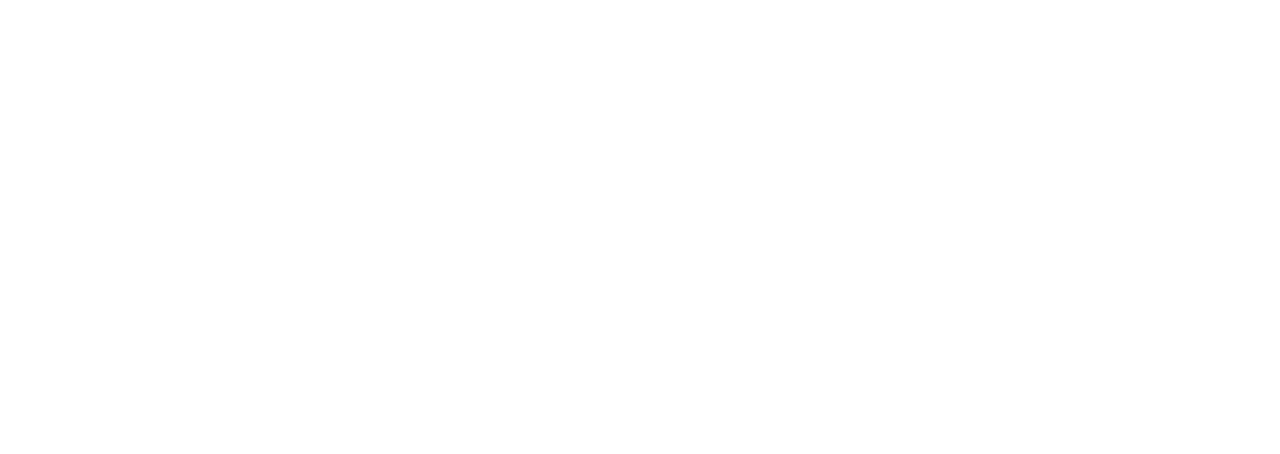
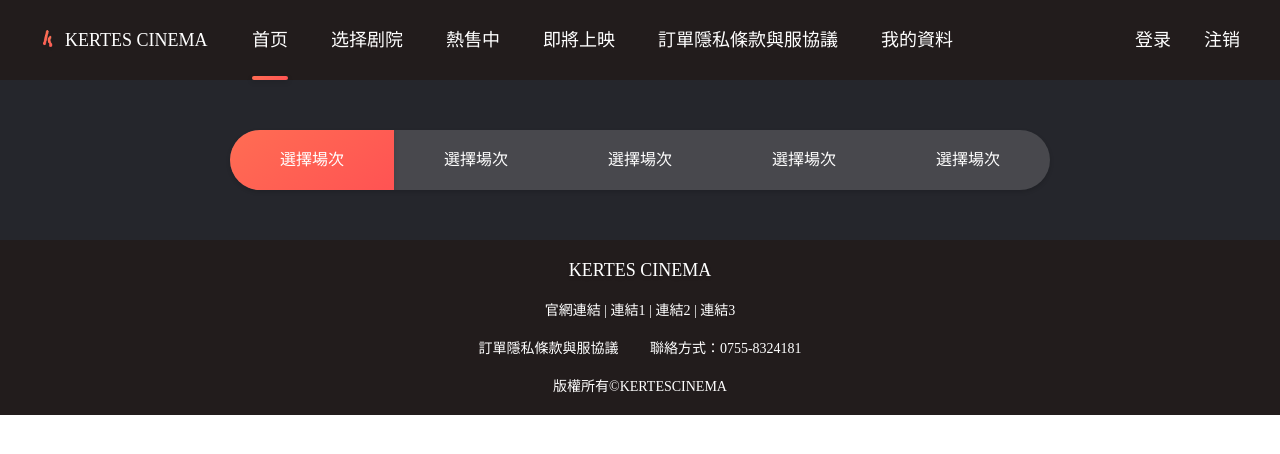
Before and after one commit to 2769585936/ticketingSystem, a Vue app: page /ticketpurchasestage in a window 1280 px wide. Before the commit this address had no page. Shown: the top 454 px of the page. Built offline with nearby package versions, Linux system fonts and the light colour scheme.

Commit message:
完成选择影院界面

```diff
--- a/package.json
+++ b/package.json
@@ -9,6 +9,7 @@
     "preview": "vite preview"
   },
   "dependencies": {
+    "element-plus": "^2.7.3",
     "pinia": "^2.1.7",
     "vue": "^3.4.21",
     "vue-router": "^4.3.0"
--- a/src/views/cinema/cinema.vue
+++ b/src/views/cinema/cinema.vue
@@ -7,11 +7,20 @@
       <div class="top-title">
         <div class="content container">
           <div class="left">
-            <img src="https://img.js.design/assets/img/643d164b6c033db40079a2f0.png" alt="" />
+            <img
+              src="https://img.js.design/assets/img/643d164b6c033db40079a2f0.png"
+              alt=""
+            />
           </div>
           <div class="right">
             <div class="title">
-              <span>湄公河行動</span><span class="star"><img src="@/assets/images/score-r.png" /><img src="@/assets/images/score-r.png" /><img src="@/assets/images/score-r.png" /><img src="@/assets/images/score-r.png" /><img src="@/assets/images/score-r.png" /></span
+              <span>湄公河行動</span
+              ><span class="star"
+                ><img src="@/assets/images/score-r.png" /><img
+                  src="@/assets/images/score-r.png" /><img
+                  src="@/assets/images/score-r.png" /><img
+                  src="@/assets/images/score-r.png" /><img
+                  src="@/assets/images/score-r.png" /></span
               ><span class="score-count">6.6分</span>
             </div>
             <div class="description">壹戰成神、壹觸即發</div>
@@ -29,28 +38,8 @@
         </div>
       </div>
     </div>
+    <router-view></router-view>
 
-    <div class="footer">
-      <div class="container">
-        <div class="choose-title">
-          <h3>選擇影院</h3>
-        </div>
-        <dir class="cineplexs">
-          <div class="box" v-for="item in 10" :key="item">
-            <div class="cinema-logo">
-              <div class="img"></div>
-            </div>
-            <div class="yingcheng">
-              <p class="title-nickname">華納兄弟影城</p>
-              <p class="title-address">湖南省長沙市天心區凱德廣場</p>
-            </div>
-            <div class="right-btn">
-              <button>選座購票</button>
-            </div>
-          </div>
-        </dir>
-      </div>
-    </div>
   </div>
 </template>
 
@@ -125,7 +114,11 @@
             padding: 4px 5px;
             font-size: 12px;
             margin-right: 8px;
-            background: linear-gradient(142.64deg, rgba(255, 109, 83, 1) 0%, rgba(255, 83, 83, 1) 100%);
+            background: linear-gradient(
+              142.64deg,
+              rgba(255, 109, 83, 1) 0%,
+              rgba(255, 83, 83, 1) 100%
+            );
             box-shadow: 0px 2px 5px rgba(0, 0, 0, 0.09);
           }
         }
@@ -144,77 +137,6 @@
     }
   }
 
-  .footer {
-    padding-bottom: 20px;
-    background: rgba(37, 38, 44, 1);
-    .choose-title {
-      position: sticky;
-      background: rgba(37, 38, 44, 1);
-      padding: 10px 0;
-      top: 480px;
-      h3 {
-        position: relative;
-        padding-left: 12px;
-        font-size: 16px;
-        font-weight: 500;
-        line-height: 22px;
-        &::after {
-          content: '';
-          display: block;
-          position: absolute;
-          left: 0;
-          top: 0;
-          height: 100%;
-          width: 4px;
-          background: linear-gradient(142.64deg, rgba(255, 109, 83, 1) 0%, rgba(255, 83, 83, 1) 100%);
-          box-shadow: 0px 2px 5px 1px rgba(0, 0, 0, 0.09);
-        }
-      }
-    }
 
-    .cineplexs {
-      .box {
-        display: flex;
-        align-items: center;
-        justify-content: left;
-        padding: 30px 0;
-        border: 1px solid rgba(0, 0, 0, 0.1);
-        .cinema-logo {
-          width: 45px;
-          height: 45px;
-          background: #ccc;
-          border-radius: 50%;
-        }
-        .yingcheng {
-          padding-left: 12px;
-          flex: 1;
-          height: 45px;
-          .title-nickname {
-            font-size: 16px;
-            font-weight: 400;
-            line-height: 22px;
-          }
-          .title-address {
-            font-size: 14px;
-            font-weight: 400;
-            line-height: 20px;
-            color: #ccc;
-          }
-        }
-        .right-btn {
-          width: 120px;
-          height: 35px;
-          justify-self: right;
-          button {
-            width: 100%;
-            height: 100%;
-            border-radius: 8px;
-            background: linear-gradient(142.64deg, rgba(255, 109, 83, 1) 0%, rgba(255, 83, 83, 1) 100%);
-            box-shadow: 0px 2px 5px 1px rgba(0, 0, 0, 0.09);
-          }
-        }
-      }
-    }
-  }
 }
 </style>
--- /dev/null
+++ b/src/views/cinema/components/chooseACinema.vue
@@ -0,0 +1,111 @@
+<template>
+  <div class="footer">
+    <div class="container">
+      <div class="choose-title">
+        <h3>選擇影院</h3>
+      </div>
+      <dir class="cineplexs">
+        <div class="box" v-for="item in 10" :key="item">
+          <div class="cinema-logo">
+            <div class="img"></div>
+          </div>
+          <div class="yingcheng">
+            <p class="title-nickname">華納兄弟影城</p>
+            <p class="title-address">湖南省長沙市天心區凱德廣場</p>
+          </div>
+          <router-link to="/cinema/choosedate">
+            <div class="right-btn">
+              <button>選座購票</button>
+            </div>
+          </router-link>
+        </div>
+      </dir>
+    </div>
+  </div>
+</template>
+
+<script setup>
+</script>
+
+<style lang="scss" scoped>
+.footer {
+  padding-bottom: 20px;
+  background: rgba(37, 38, 44, 1);
+  .choose-title {
+    position: sticky;
+    background: rgba(37, 38, 44, 1);
+    padding: 10px 0;
+    top: 480px;
+    h3 {
+      position: relative;
+      padding-left: 12px;
+      font-size: 16px;
+      font-weight: 500;
+      line-height: 22px;
+      &::after {
+        content: "";
+        display: block;
+        position: absolute;
+        left: 0;
+        top: 0;
+        height: 100%;
+        width: 4px;
+        background: linear-gradient(
+          142.64deg,
+          rgba(255, 109, 83, 1) 0%,
+          rgba(255, 83, 83, 1) 100%
+        );
+        box-shadow: 0px 2px 5px 1px rgba(0, 0, 0, 0.09);
+      }
+    }
+  }
+
+  .cineplexs {
+    .box {
+      display: flex;
+      align-items: center;
+      justify-content: left;
+      padding: 30px 0;
+      border: 1px solid rgba(0, 0, 0, 0.1);
+      .cinema-logo {
+        width: 45px;
+        height: 45px;
+        background: #ccc;
+        border-radius: 50%;
+      }
+      .yingcheng {
+        padding-left: 12px;
+        flex: 1;
+        height: 45px;
+        .title-nickname {
+          font-size: 16px;
+          font-weight: 400;
+          line-height: 22px;
+        }
+        .title-address {
+          font-size: 14px;
+          font-weight: 400;
+          line-height: 20px;
+          color: #ccc;
+        }
+      }
+      .right-btn {
+        width: 120px;
+        height: 35px;
+        justify-self: right;
+        button {
+          width: 100%;
+          height: 100%;
+          border-radius: 8px;
+          background: linear-gradient(
+            142.64deg,
+            rgba(255, 109, 83, 1) 0%,
+            rgba(255, 83, 83, 1) 100%
+          );
+          box-shadow: 0px 2px 5px 1px rgba(0, 0, 0, 0.09);
+        }
+      }
+    }
+  }
+}
+</style>
--- /dev/null
+++ b/src/views/cinema/components/chooseDate.vue
@@ -0,0 +1,126 @@
+<template>
+  <div class="main">
+    <div class="container">
+      <div class="choose-day">
+        <el-tabs class="demo-tabs" v-model="dateIndex">
+          <el-tab-pane
+            v-for="(item, index) in 7"
+            :key="item"
+            :label="getdateFormat(index)"
+            :name="item"
+          ></el-tab-pane>
+        </el-tabs>
+
+        <div class="piao">
+          <div class="box" v-for="item in 10" :key="item">
+            <div class="left">
+              <p class="title-box">
+                11:00<span class="banquan">（數位版）</span><br />
+                <span class="text">A廳 90分钟</span>
+              </p>
+            </div>
+            <div class="right">
+              <button @click="$router.push({
+                path: '/ticketpurchasestage'
+              })">订票</button>
+            </div>
+          </div>
+        </div>
+      </div>
+    </div>
+  </div>
+</template>
+
+<script setup>
+import dayjs from "dayjs";
+import { ref } from "vue";
+const dateIndex = ref(1);
+const getDateTime = (date) => {
+  return dayjs(date).format("MM月DD日");
+};
+
+const getdateFormat = (index) => {
+  let str = getDateTime(Date.now() + 1000 * 60 * 60 * 24 * index);
+  if (index == 0) {
+    str = "今天" + str;
+  }
+  if (index == 1) {
+    str = "明天" + str;
+  }
+  return str;
+};
+</script>
+
+<style lang="scss" scoped>
+.main {
+  background: rgba(37, 38, 44, 1);
+  .container {
+    padding: 0px 0 50px 0;
+    .choose-day {
+      .demo-tabs {
+        padding-top: 20px;
+        background: rgba(37, 38, 44, 1);
+        position: sticky;
+        top: 480px;
+        :deep(.el-tabs__item.is-active) {
+          color: white;
+        }
+        :deep(.el-tabs__active-bar) {
+          border-radius: 2px;
+          background: rgba(255, 83, 83, 1);
+        }
+        :deep(.el-tabs__item) {
+          color: #ccc;
+        }
+        // 下面长横条伪元素
+        :deep(.el-tabs__nav-wrap:after) {
+          background: none;
+        }
+      }
+
+      .piao {
+        padding: 10px 0;
+        display: grid;
+        gap: 15px;
+        grid-template-columns: repeat(auto-fill, minmax(288px, 1fr));
+        .box {
+          display: flex;
+          .left {
+            flex: 1;
+            background: white;
+            padding: 10px 20px;
+            .title-box {
+              font-size: 22px;
+              font-weight: 600;
+              color: rgba(51, 51, 51, 1);
+              .banquan {
+                font-size: 18px;
+                font-weight: 400;
+                line-height: 25px;
+                color: rgba(51, 51, 51, 1);
+              }
+              .text {
+                font-size: 12px;
+                font-weight: 400;
+                line-height: 17px;
+                color: rgba(51, 51, 51, 1);
+              }
+            }
+          }
+          .right {
+            button {
+              width: 76px;
+              height: 80px;
+              background: linear-gradient(
+                142.64deg,
+                rgba(255, 109, 83, 1) 0%,
+                rgba(255, 83, 83, 1) 100%
+              );
+            }
+          }
+        }
+      }
+    }
+  }
+}
+</style>
--- /dev/null
+++ b/src/views/ticketPurchaseStage/index.vue
@@ -0,0 +1,59 @@
+<template>
+  <div class="main">
+    <div class="container">
+      <ul class="nav-nar">
+        <li class="active"><span class="text">選擇場次</span></li>
+        <li>選擇場次</li>
+        <li>選擇場次</li>
+        <li>選擇場次</li>
+        <li>選擇場次</li>
+      </ul>
+    </div>
+  </div>
+</template>
+
+<script setup>
+</script>
+
+
+<style lang="scss" scoped>
+.main {
+  padding: 50px 0;
+  background: #25262c;
+  .container {
+    .nav-nar {
+      width: 820px;
+      margin: auto;
+      display: flex;
+      align-items: center;
+      height: 60px;
+      overflow: hidden;
+      border-radius: 39px;
+      background: rgba(211, 211, 211, 0.2);
+      box-shadow: 0px 2px 4px rgba(0, 0, 0, 0.15);
+
+      li {
+        flex: 1;
+        height: 100%;
+        text-align: center;
+        line-height: 1;
+        @include flex-center;
+        .text {
+          font-size: 16px;
+          font-weight: 500;
+
+          line-height: 22px;
+        }
+        &.active {
+          background: linear-gradient(
+            142.64deg,
+            rgba(255, 109, 83, 1) 0%,
+            rgba(255, 83, 83, 1) 100%
+          );
+          box-shadow: 0px 2px 5px 1px rgba(0, 0, 0, 0.09);
+        }
+      }
+    }
+  }
+}
+</style>
--- a/vite.config.js
+++ b/vite.config.js
@@ -3,11 +3,16 @@
 import { defineConfig } from 'vite'
 import vue from '@vitejs/plugin-vue'
 import Components from "unplugin-vue-components/vite"
+import AutoImport from 'unplugin-auto-import/vite'
+import { ElementPlusResolver } from 'unplugin-vue-components/resolvers'
 
 
 // https://vitejs.dev/config/
 export default defineConfig({
-  plugins: [vue(), Components()],
+  plugins: [vue(),
+  AutoImport({
+    resolvers: [ElementPlusResolver()],
+  }), Components({ resolvers: [ElementPlusResolver()] })],
   resolve: {
     alias: {
       '@': fileURLToPath(new URL('./src', import.meta.url))
```
Also changed, not shown: src/router/index.js (+15 -1 lines), 1 other file (tests, documents, lock files or other folders).
